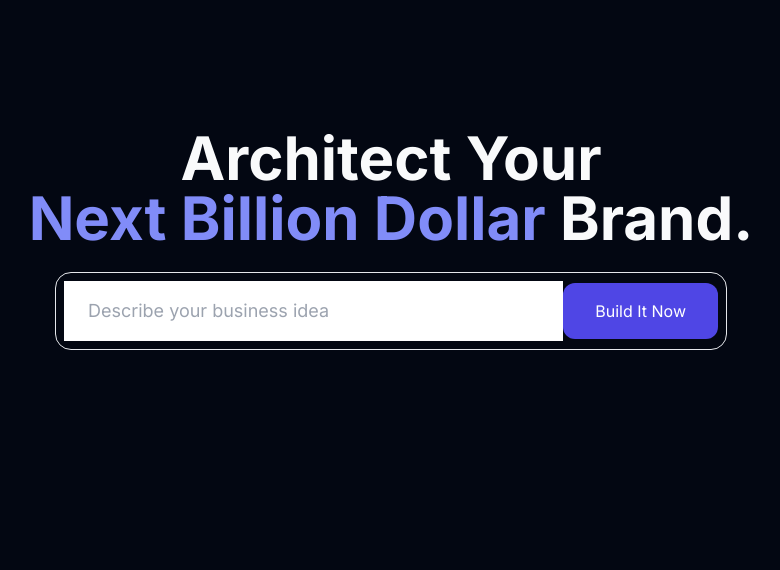
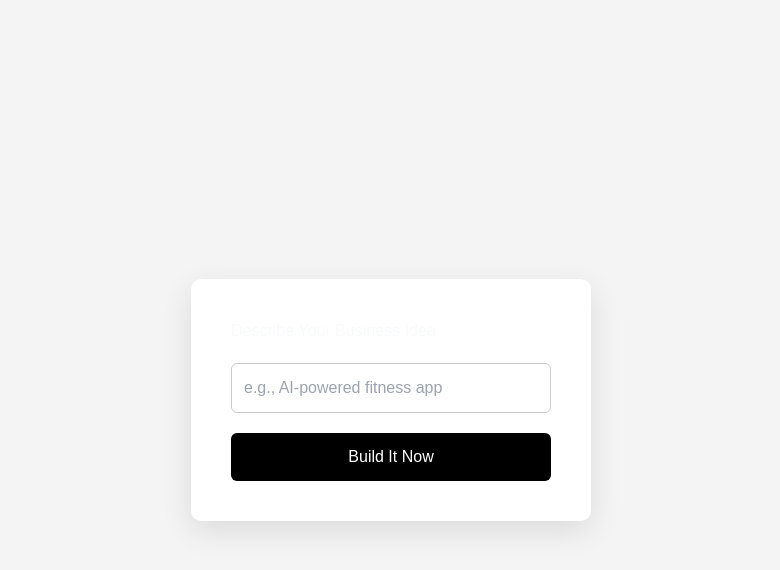
Before and after one commit to amzn7285/smallboat-AI, a React (Vite) app: page / in a window 1280 px wide. Shown: the top 570 px of the page, without its empty margins (249-1029 px from the left). Built offline with nearby package versions, Linux system fonts and the light colour scheme; no server answers.

Commit message:
again updated

```diff
--- a/App.tsx
+++ b/App.tsx
@@ -1,29 +1,11 @@
-import React, { useState } from 'react';
-import { AppState } from './types';
-import { generateBrandStrategy, getMarketInsights, generateLogo } from './services/geminiService';
-import LiveConsultant from './components/LiveConsultant';
-import { ResponsiveContainer, AreaChart, Area } from 'recharts';
+import { useState } from "react";
 
-const dummyChartData = [
-  { name: 'Month 1', growth: 100 },
-  { name: 'Month 2', growth: 250 },
-  { name: 'Month 3', growth: 400 },
-  { name: 'Month 4', growth: 800 },
-  { name: 'Month 5', growth: 1200 },
-  { name: 'Month 6', growth: 2500 },
-];
+function App() {
+  const [idea, setIdea] = useState("");
+  const [loading, setLoading] = useState(false);
+  const [response, setResponse] = useState("");
 
-const App: React.FC = () => {
-  const [state, setState] = useState<AppState>({
-    step: 'intro',
-    insights: [],
-    loading: false
-  });
-
-  const [idea, setIdea] = useState('');
-  const [logoUrl, setLogoUrl] = useState('');
-
-  const handleStartAnalysis = async () => {
+  const handleBuild = async () => {
     console.log("BUTTON CLICKED");
     console.log("IDEA VALUE:", idea);
 
@@ -33,103 +15,96 @@ const App: React.FC = () => {
     }
 
     try {
-      setState(prev => ({ ...prev, loading: true }));
+      setLoading(true);
 
-      console.log("Calling generateBrandStrategy...");
-      const brand = await generateBrandStrategy(idea);
-
-      console.log("Brand received:", brand);
-
-      console.log("Calling getMarketInsights...");
-      const insights = await getMarketInsights(brand.name, idea);
-
-      console.log("Insights received:", insights);
-
-      setState({
-        step: 'analyze',
-        brand,
-        insights,
-        loading: false
+      const res = await fetch("https://jsonplaceholder.typicode.com/posts", {
+        method: "POST",
+        headers: {
+          "Content-Type": "application/json",
+        },
+        body: JSON.stringify({ idea }),
       });
 
-    } catch (err) {
-      console.error("ANALYSIS ERROR:", err);
-      alert("Error occurred. Check console.");
-      setState(prev => ({ ...prev, loading: false }));
-    }
-  };
+      const data = await res.json();
+      console.log("API RESPONSE:", data);
 
-  const handleGenerateLogo = async () => {
-    if (!state.brand) return;
-
-    try {
-      setState(prev => ({ ...prev, loading: true }));
-
-      console.log("Calling generateLogo...");
-      const url = await generateLogo(state.brand.logoPrompt);
-
-      setLogoUrl(url);
-      setState(prev => ({ ...prev, step: 'design', loading: false }));
-
-    } catch (err) {
-      console.error("LOGO ERROR:", err);
-      setState(prev => ({ ...prev, loading: false }));
+      setResponse("Success! Your idea was submitted.");
+    } catch (error) {
+      console.error("ERROR:", error);
+      setResponse("Something went wrong.");
+    } finally {
+      setLoading(false);
     }
   };
 
   return (
-    <div className="min-h-screen pb-20">
-      <main className="max-w-7xl mx-auto px-6 pt-12">
+    <div
+      style={{
+        minHeight: "100vh",
+        display: "flex",
+        justifyContent: "center",
+        alignItems: "center",
+        backgroundColor: "#f4f4f4",
+        fontFamily: "Arial, sans-serif",
+      }}
+    >
+      <div
+        style={{
+          backgroundColor: "#ffffff",
+          padding: "40px",
+          borderRadius: "10px",
+          width: "400px",
+          boxShadow: "0 10px 30px rgba(0,0,0,0.1)",
+        }}
+      >
+        <h2 style={{ marginBottom: "20px" }}>
+          Describe Your Business Idea
+        </h2>
 
-        {state.step === 'intro' && (
-          <div className="text-center py-20">
-            <h1 className="text-6xl font-black mb-6">
-              Architect Your <br />
-              <span className="text-indigo-400">Next Billion Dollar</span> Brand.
-            </h1>
+        <input
+          value={idea}
+          onChange={(e) => {
+            console.log("Typing:", e.target.value);
+            setIdea(e.target.value);
+          }}
+          placeholder="e.g., AI-powered fitness app"
+          style={{
+            width: "100%",
+            padding: "12px",
+            marginBottom: "20px",
+            fontSize: "16px",
+            borderRadius: "6px",
+            border: "1px solid #ccc",
+            color: "#000000",
+            backgroundColor: "#ffffff",
+          }}
+        />
 
-            <div className="max-w-2xl mx-auto p-2 rounded-2xl flex items-center border">
-              <input
-                value={idea}
-                onChange={(e) => setIdea(e.target.value)}
-                placeholder="Describe your business idea"
-                className="flex-1 px-6 py-4 outline-none text-lg"
-              />
-              <button
-                onClick={handleStartAnalysis}
-                disabled={state.loading}
-                className="px-8 py-4 bg-indigo-600 text-white rounded-xl disabled:opacity-50"
-              >
-                {state.loading ? 'Architecting...' : 'Build It Now'}
-              </button>
-            </div>
-          </div>
+        <button
+          onClick={handleBuild}
+          disabled={loading}
+          style={{
+            width: "100%",
+            padding: "12px",
+            fontSize: "16px",
+            borderRadius: "6px",
+            border: "none",
+            backgroundColor: loading ? "#999" : "#000",
+            color: "#fff",
+            cursor: "pointer",
+          }}
+        >
+          {loading ? "Building..." : "Build It Now"}
+        </button>
+
+        {response && (
+          <p style={{ marginTop: "20px", fontWeight: "bold" }}>
+            {response}
+          </p>
         )}
-
-        {state.step === 'analyze' && state.brand && (
-          <div className="space-y-8">
-            <h2 className="text-4xl font-bold">{state.brand.name}</h2>
-            <p className="italic">{state.brand.tagline}</p>
-
-            <ResponsiveContainer width="100%" height={200}>
-              <AreaChart data={dummyChartData}>
-                <Area type="monotone" dataKey="growth" stroke="#6366f1" fill="#818cf8" />
-              </AreaChart>
-            </ResponsiveContainer>
-
-            <button
-              onClick={handleGenerateLogo}
-              disabled={state.loading}
-              className="px-6 py-3 bg-black text-white rounded-xl"
-            >
-              {state.loading ? 'Designing...' : 'Generate Logo'}
-            </button>
-          </div>
-        )}
-
-      </main>
+      </div>
     </div>
   );
-};
+}
 
 export default App;
```
